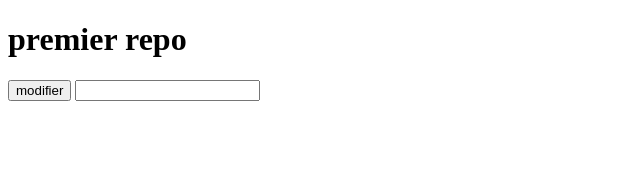
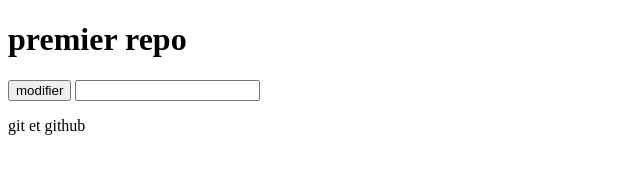
Before and after one commit to imen-mekni/projetHtml, a plain HTML site: page index.html in a window 1280 px wide. Shown: the whole page, without its empty margins (0-640 px from the left). Drawn offline with Linux system fonts and the light colour scheme.

Commit message:
deuxiemepush

```diff
--- a/index.html
+++ b/index.html
@@ -11,5 +11,6 @@
 <button> modifier </button>
 <input type="text">
 
+<p> git et github </p>
 </body>
 </html>
```
